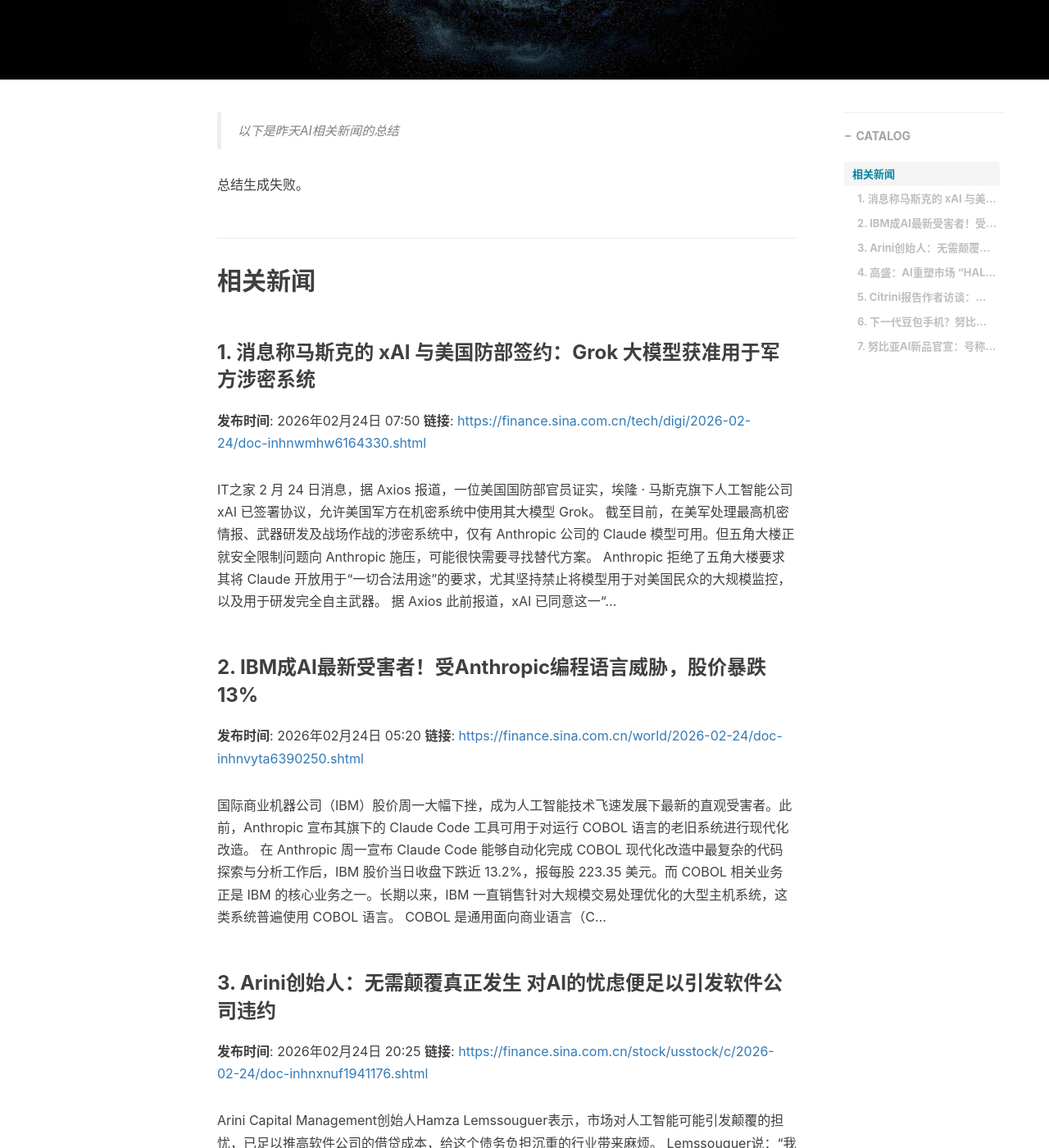
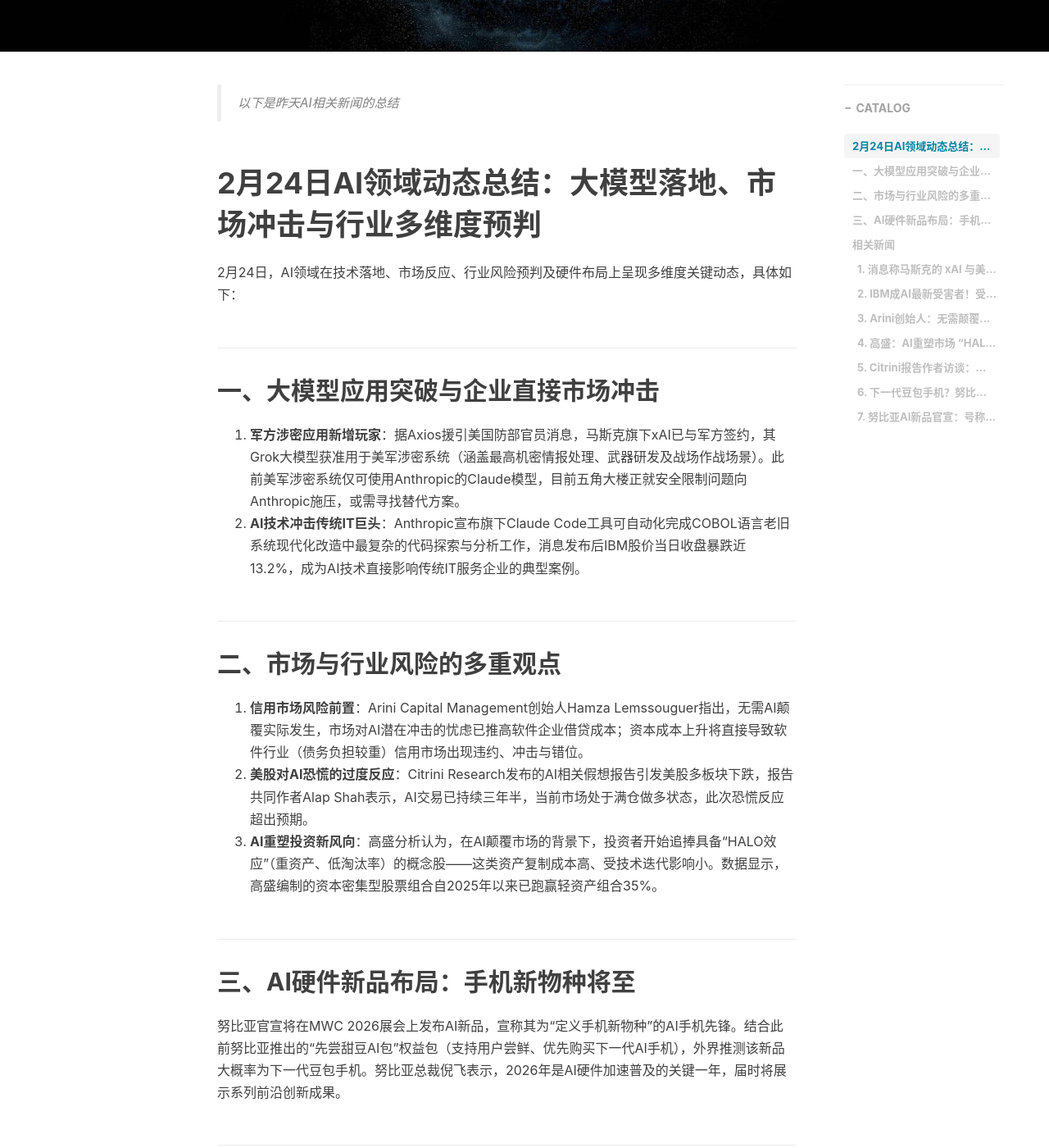
Before and after one commit to soldier828/soldier828.github.io, a Jekyll site: the page built from _posts/2026-02-25-AI新闻快递.md, in a window 1280 px wide and 1400 px high, scrolled down 426 px. Shown: the whole window at 82% size. Built offline with Jekyll 4.4.1, drawn with Linux system fonts in a browser that asks for light colours; nearby versions of some CDN libraries; comment, search, counter and statistics services are not loaded.

Commit message:
Update AI news summary for 2026-02-25

```diff
--- a/_posts/2026-02-25-AI新闻快递.md
+++ b/_posts/2026-02-25-AI新闻快递.md
@@ -2,17 +2,29 @@
 layout:     post
 title:      "2026-02-25-AI新闻快递"
 subtitle:   "AI"
-date:       2026-02-25 08:01:09
+date:       2026-02-25 08:28:14
 author:     "Soldier828"
 header-img: "img/post-bg-universe.jpg"
 catalog: true
-tags:
-    - AI-News
 ---
 
 > 以下是昨天AI相关新闻的总结
 
-总结生成失败。
+# 2月24日AI领域动态总结：大模型落地、市场冲击与行业多维度预判
+
+2月24日，AI领域在技术落地、市场反应、行业风险预判及硬件布局上呈现多维度关键动态，具体如下：
+
+## 一、大模型应用突破与企业直接市场冲击
+1. **军方涉密应用新增玩家**：据Axios援引美国防部官员消息，马斯克旗下xAI已与军方签约，其Grok大模型获准用于美军涉密系统（涵盖最高机密情报处理、武器研发及战场作战场景）。此前美军涉密系统仅可使用Anthropic的Claude模型，目前五角大楼正就安全限制问题向Anthropic施压，或需寻找替代方案。
+2. **AI技术冲击传统IT巨头**：Anthropic宣布旗下Claude Code工具可自动化完成COBOL语言老旧系统现代化改造中最复杂的代码探索与分析工作，消息发布后IBM股价当日收盘暴跌近13.2%，成为AI技术直接影响传统IT服务企业的典型案例。
+
+## 二、市场与行业风险的多重观点
+1. **信用市场风险前置**：Arini Capital Management创始人Hamza Lemssouguer指出，无需AI颠覆实际发生，市场对AI潜在冲击的忧虑已推高软件企业借贷成本；资本成本上升将直接导致软件行业（债务负担较重）信用市场出现违约、冲击与错位。
+2. **美股对AI恐慌的过度反应**：Citrini Research发布的AI相关假想报告引发美股多板块下跌，报告共同作者Alap Shah表示，AI交易已持续三年半，当前市场处于满仓做多状态，此次恐慌反应超出预期。
+3. **AI重塑投资新风向**：高盛分析认为，在AI颠覆市场的背景下，投资者开始追捧具备“HALO效应”（重资产、低淘汰率）的概念股——这类资产复制成本高、受技术迭代影响小。数据显示，高盛编制的资本密集型股票组合自2025年以来已跑赢轻资产组合35%。
+
+## 三、AI硬件新品布局：手机新物种将至
+努比亚官宣将在MWC 2026展会上发布AI新品，宣称其为“定义手机新物种”的AI手机先锋。结合此前努比亚推出的“先尝甜豆AI包”权益包（支持用户尝鲜、优先购买下一代AI手机），外界推测该新品大概率为下一代豆包手机。努比亚总裁倪飞表示，2026年是AI硬件加速普及的关键一年，届时将展示系列前沿创新成果。
 
 ## 相关新闻
 
```
